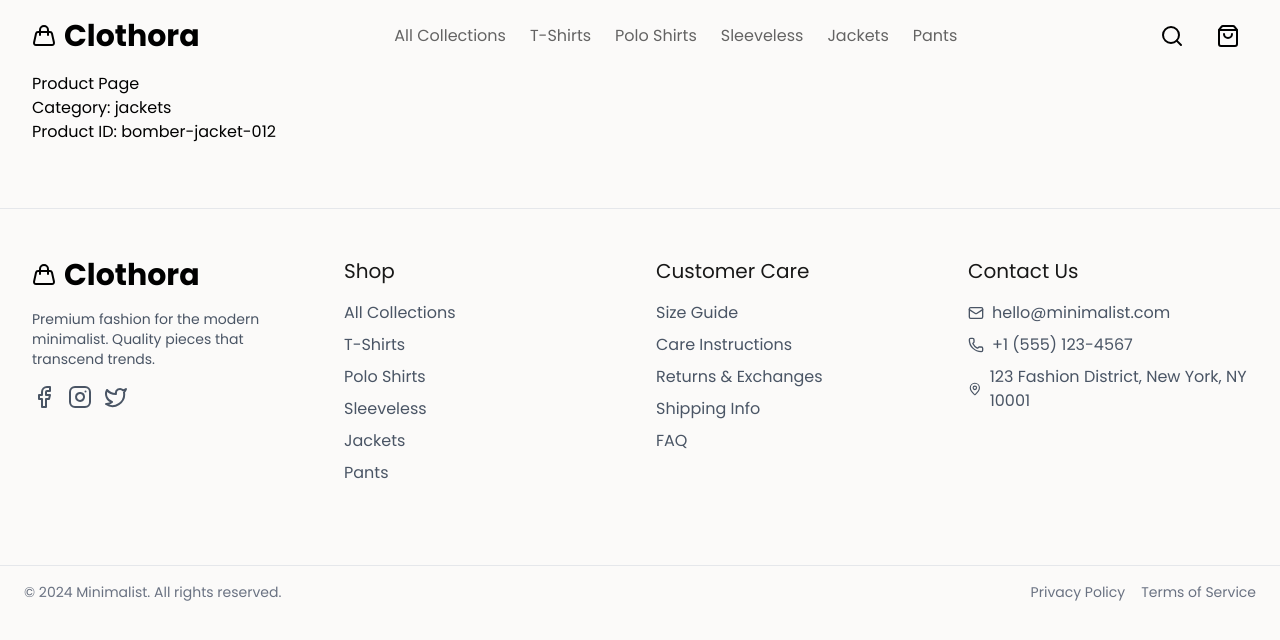
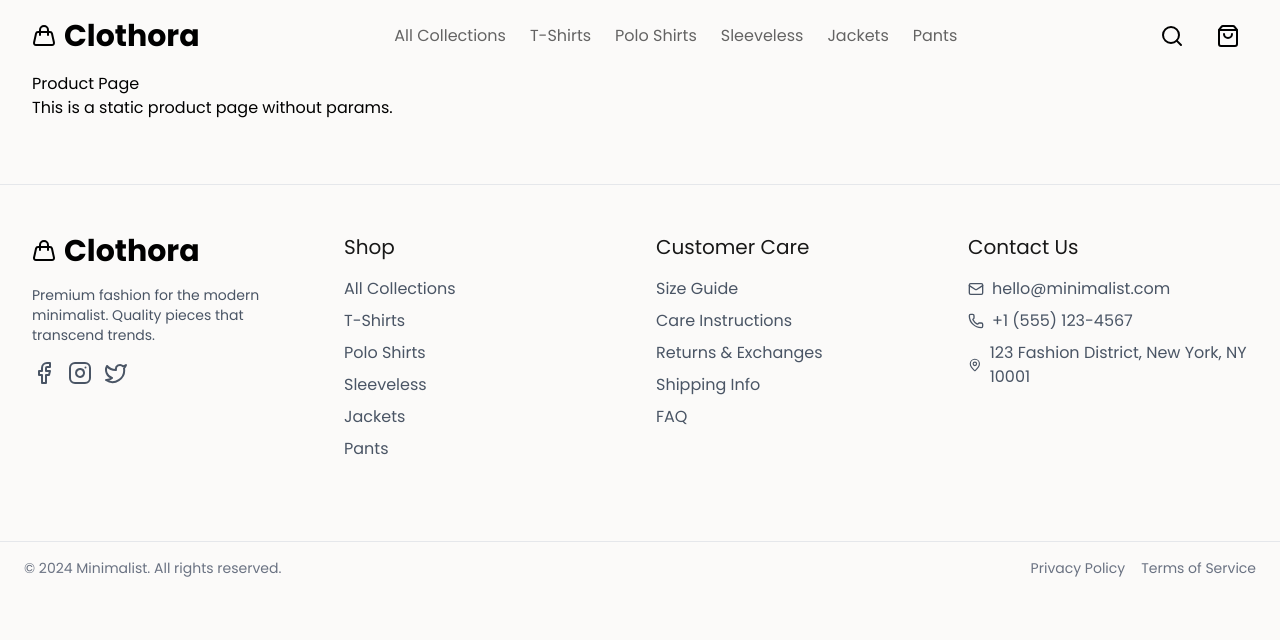
Before and after one commit to zidvsd/clothora, a Next.js app: page /collections/jackets/bomber-jacket-012 in a window 1280 px wide. Shown: the top 640 px of the page. Built offline with nearby package versions, Linux system fonts and the light colour scheme.

Commit message:
fixed vercel deployment

```diff
--- a/app/collections/[slug]/[productId]/page.tsx
+++ b/app/collections/[slug]/[productId]/page.tsx
@@ -1,13 +1,8 @@
-export default function ProductPage({
-  params,
-}: {
-  params: { slug: string; productId: string };
-}) {
+export default function ProductPage() {
   return (
     <div className="custom-container">
       <h1>Product Page</h1>
-      <p>Category: {params.slug}</p>
-      <p>Product ID: {params.productId}</p>
+      <p>This is a static product page without params.</p>
     </div>
   );
 }
--- a/app/collections/[slug]/page.tsx
+++ b/app/collections/[slug]/page.tsx
@@ -1,11 +1,16 @@
 "use client";
-export default function CategoryPage({ params }: { params: { slug: string } }) {
+import React from "react";
+
+export default function CategoryPage({
+  params,
+}: {
+  params: Promise<{ slug: string }>;
+}) {
+  const { slug } = React.use(params);
+
   return (
-    <div
-      className="custom-container
-    "
-    >
-      <h1>{params.slug}</h1>
+    <div className="custom-container">
+      <h1>{slug}</h1>
     </div>
   );
 }
```
